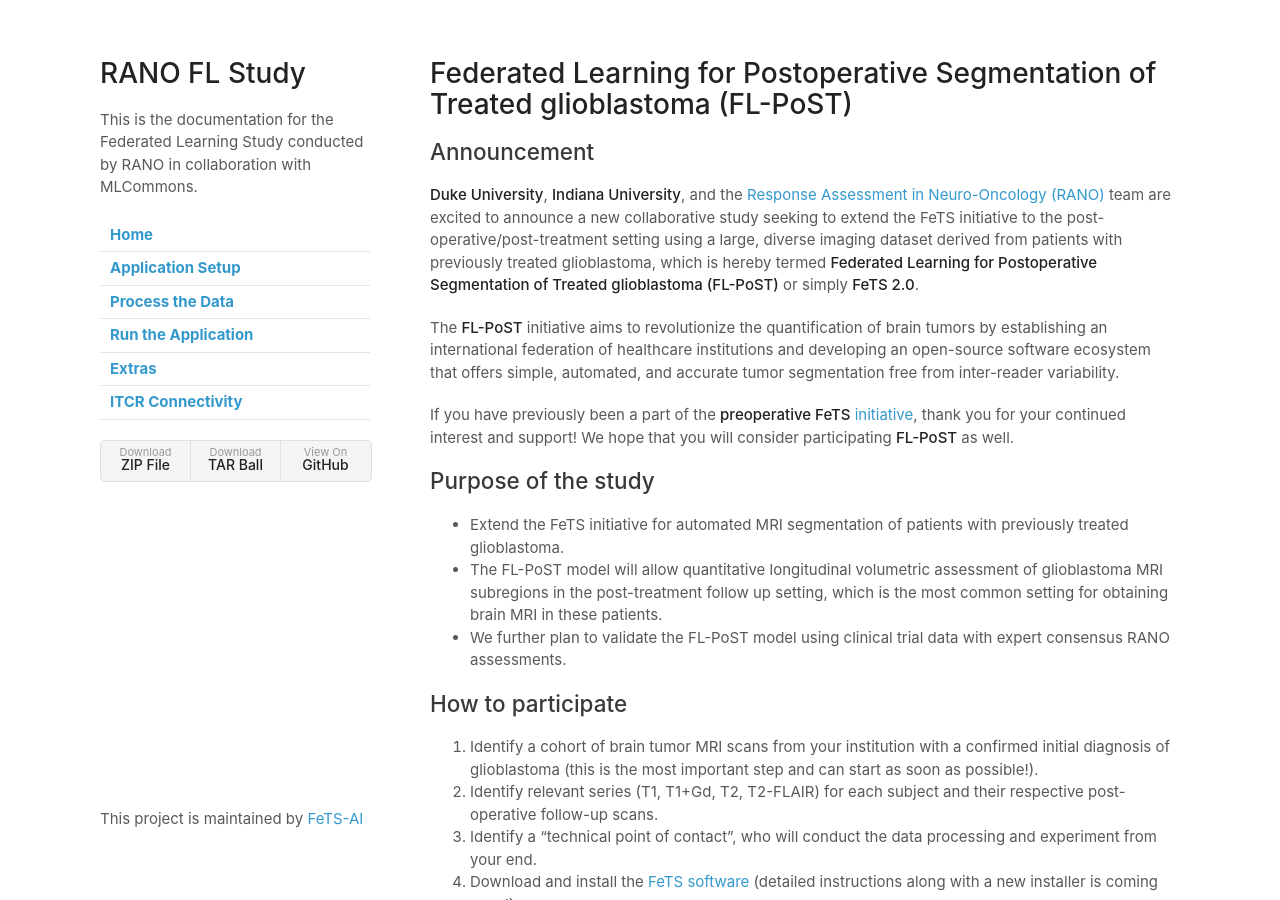
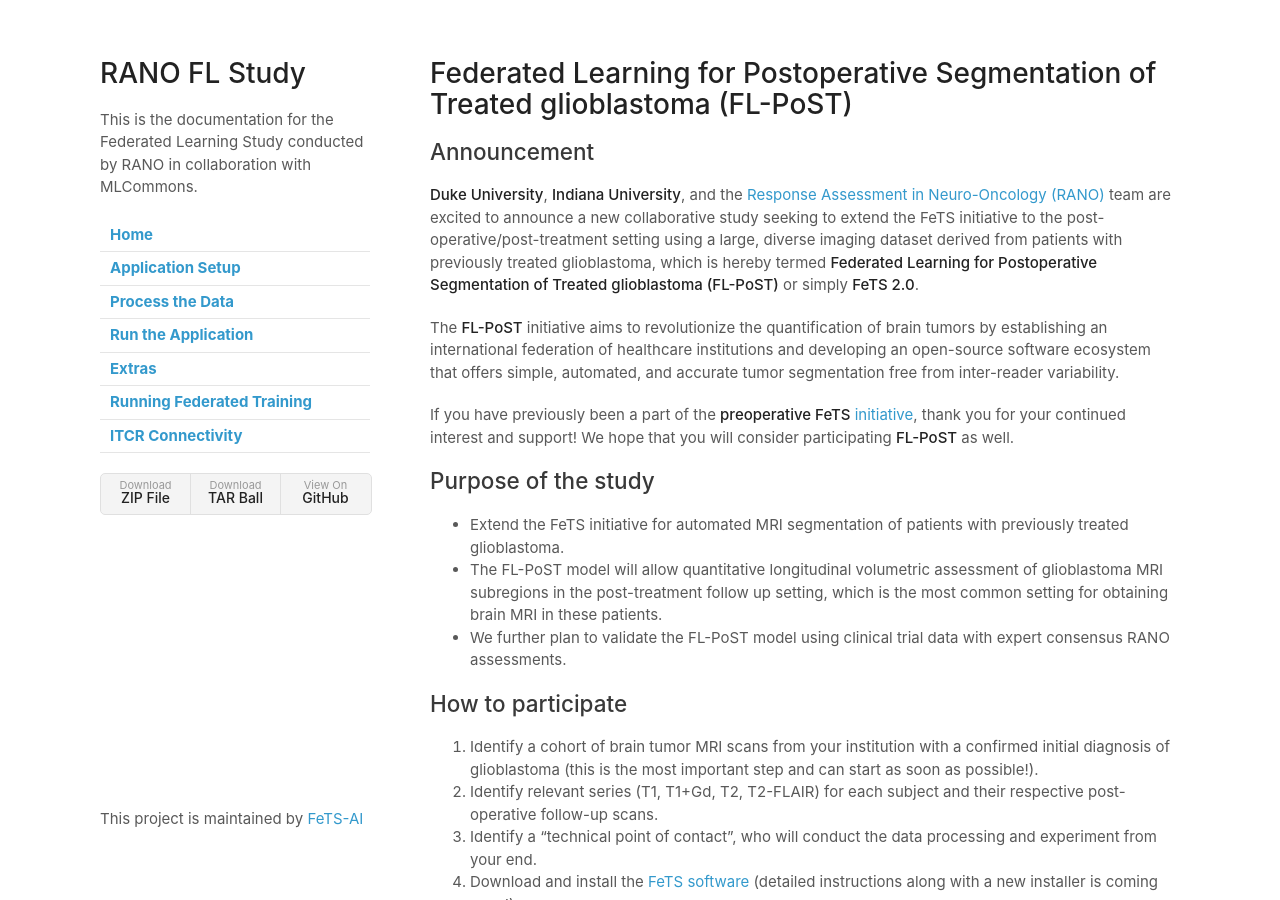
Before and after one commit to FeTS-AI/FL-PoST, a Jekyll site: the page built from docs/index.md, in a window 1280 px wide and 900 px high. Built offline with Jekyll 4.4.1, drawn with Linux system fonts in a browser that asks for light colours; our own code applies the rules of GitHub Pages for plain Markdown files.

Commit message:
add placeholder

```diff
--- a/docs/_config.yaml
+++ b/docs/_config.yaml
@@ -11,5 +11,7 @@ navigation:
     url: runningApplication
   - title: Extras
     url: extras
+  - title: Running Federated Training
+    url: fl
   - title: ITCR Connectivity
     url: itcr_connectivity
```
Also changed, not shown: docs/fl.md (added, +3 -0 lines).
